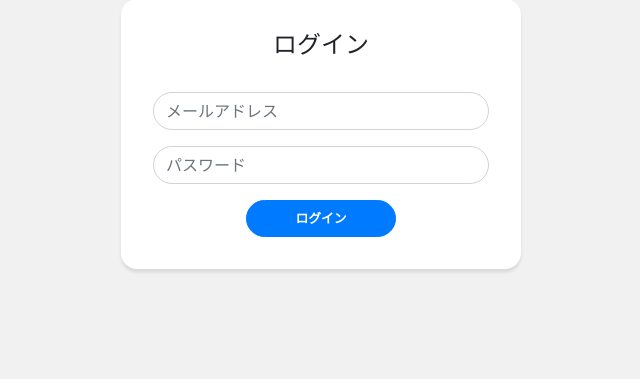
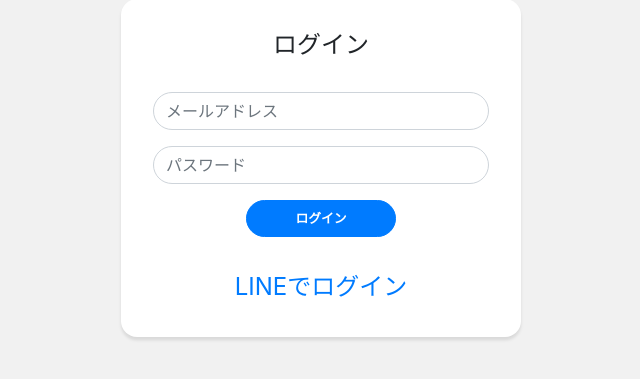
Before and after one commit to tomizawa0214/custom-user, a Django app: page /accounts/login/ in a window 1280 px wide. Shown: the part 105-484 px from the top of the page, without its empty margins (319-959 px from the left). Run offline with Django 3.2, Linux system fonts and the light colour scheme; some libraries are stand-ins or nearby versions.

Commit message:
LINEログイン追加

```diff
--- a/accounts/templates/accounts/login.html
+++ b/accounts/templates/accounts/login.html
@@ -18,6 +18,9 @@
         <button class="btn btn-lg btn-primary btn-block mx-auto" type="submit">ログイン</button>
       </div>
     </form>
+    <div class="card-body text-center pb-0">
+      <a class="card-title" href="{% url 'line_login' %}">LINEでログイン</a>
+    </div>
   </div>
 </div>
 {% endblock %}
```
